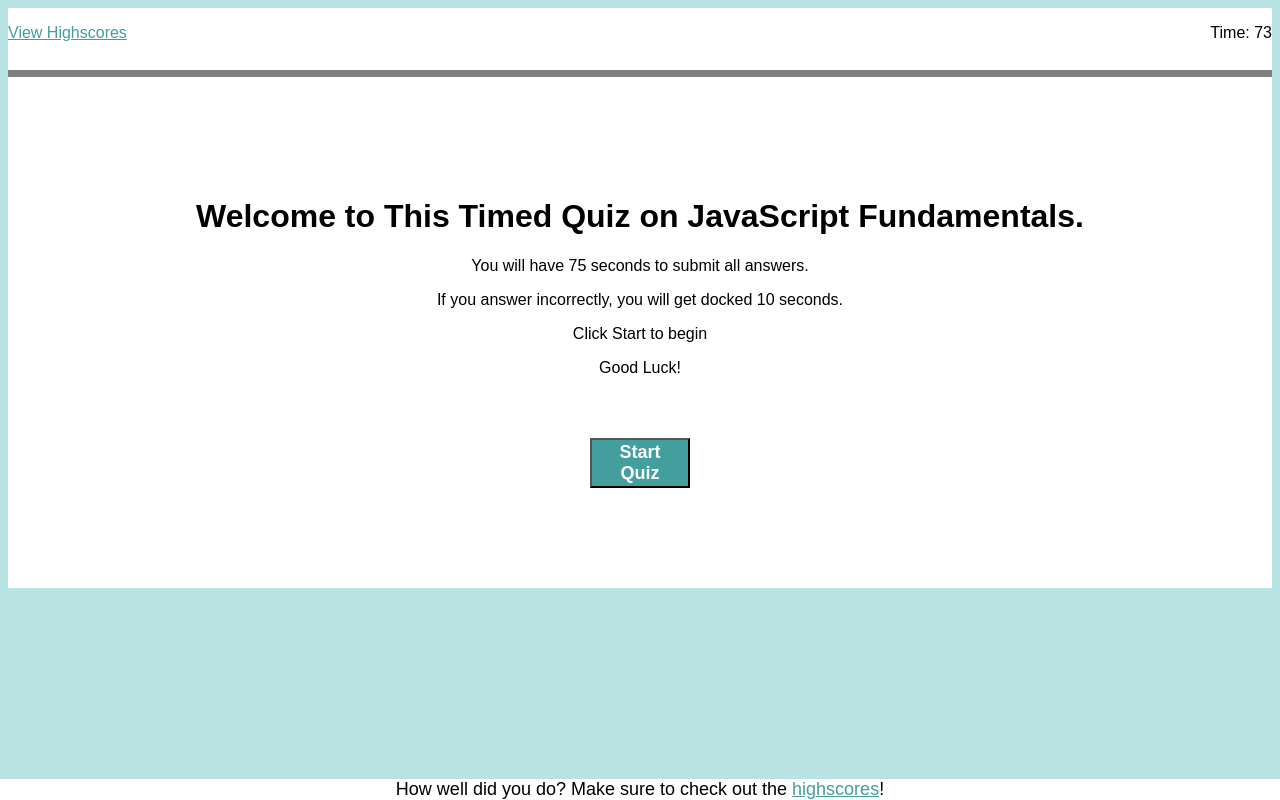
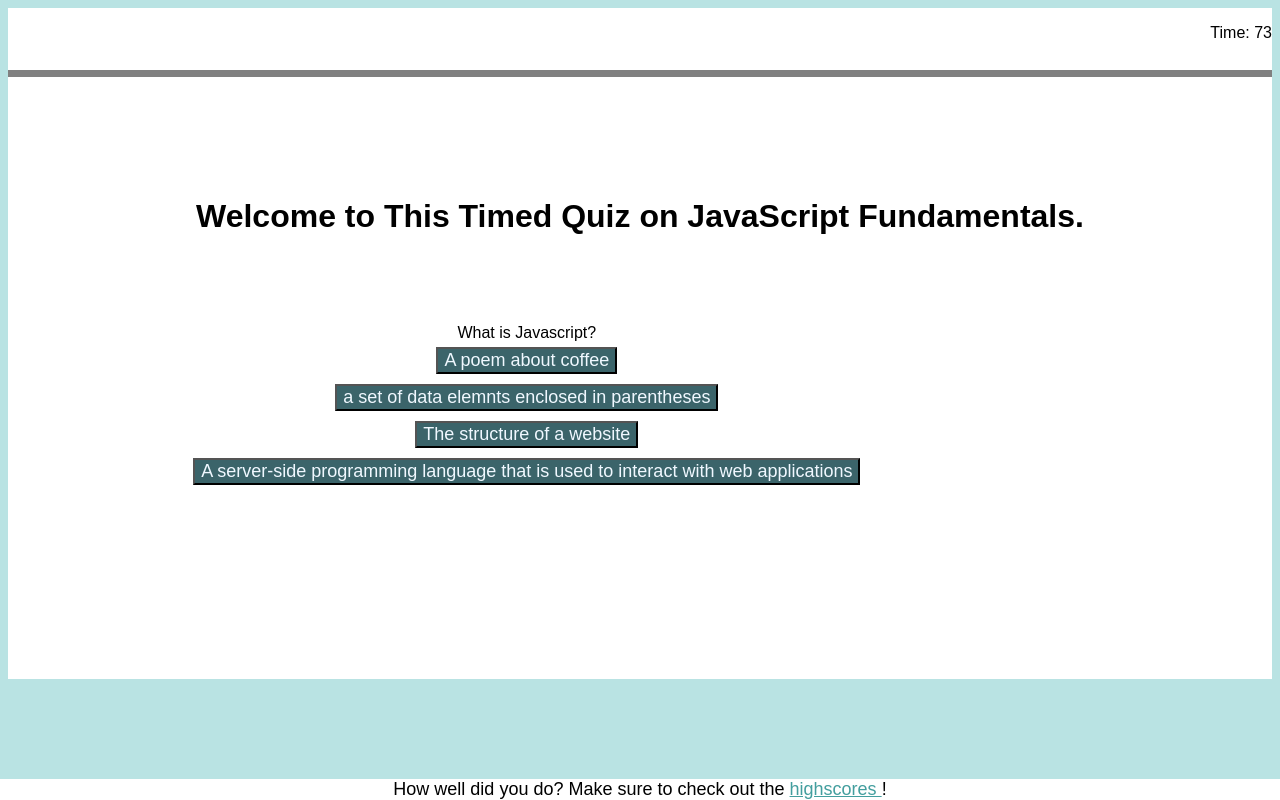
Before and after one commit to Jay-MM/javascript-timed-quiz, a plain HTML site: page index.html in a window 1280 px wide. Both pictures are taken after a click on the button "Start Quiz". Drawn offline with Linux system fonts and the light colour scheme.

Commit message:
added question functions and styled the  container containing thr questions

```diff
--- a/index.html
+++ b/index.html
@@ -14,7 +14,7 @@
     <nav>
         <ul>
             <div class="mynav">
-                <li><a id="highscores" href="highscores.html">View Highscores</a></li>
+                <li id="highscores"><a id="highscore" href="#"> Highscores</a></li>
             </div>
                 <li id="timer">Time: 0</li>
         </ul>
@@ -23,24 +23,27 @@
 </header>
 <main >
     <div id="mainContent">
-        <h1>Welcome to This Timed Quiz on JavaScript Fundamentals.
+        <h1 id ="h1">Welcome to This Timed Quiz on JavaScript Fundamentals.
         </h1>
-            <p>You will have 75 seconds to submit all answers.
-            </p>
-            <p>If you answer incorrectly, you will get docked 10 seconds.
-            </p>
-            <p>Click Start to begin
-            </p>
-            <p>Good Luck!
+            <p id ="p">You will have 75 seconds to submit all answers.
+            <br>
+                If you answer incorrectly, you will get docked 10 seconds.
+            <br>
+                Click Start to begin
+            <br>
+                Good Luck!
             </p>
     </div>
-    <div>
+    <div id = button>
         <button id="startBtn">Start Quiz</button>
     </div>
 
 
 </main>
-    <footer>How well did you do? Make sure to check out the <a id="highscores" href="highscores.html">highscores</a>!</footer>
+    <footer>How well did you do? Make sure to check out the
+        <a id="highscores" href="#">highscores
+        </a>!
+    </footer>
 <script src="./script.js"></script>
 
 </html>
--- a/script.js
+++ b/script.js
@@ -1,28 +1,114 @@
 // Acceptance Criteria
-//     GIVEN I am taking a code quiz
-//     WHEN I click the start button
-//     THEN a timer starts and I am presented with a question
-//     WHEN I answer a question
-//     THEN I am presented with another question
-//     WHEN I answer a question incorrectly
-//     THEN time is subtracted from the clock
 //     WHEN all questions are answered or the timer reaches 0
 //     THEN the game is over
 //     WHEN the game is over
 //     THEN I can save my initials and score
 
+var myNav = document.querySelector('mynav')
 var timerEl = document.getElementById('timer');
+var main = document.getElementById('mainContent')
+var h1 = document.getElementById('h1')
+var p = document.getElementById('p')
+var button = document.getElementById('button')
 var startBtn = document.getElementById('startBtn')
+var newDiv = document.createElement('div')
+var questionList = document.createElement('ol');
+var answerBtn = document.getElementById('answerBtn')
+var contentContainer = document.getElementById('content-container')
+var countdownTimer;
+var highScore = document.getElementById('highscore')
+var highScores = document.getElementById('highscores')
+
+var questionArray = 0;
 
 var timeLeft = 75;
 
-startBtn.addEventListener("click", function(timer) {
-var CountdownTimer = setInterval(function() {
+var newScore = 0
+var questions = [
+    {
+        question: "What is Javascript?",
+        choices: ["A poem about coffee", "a set of data elemnts enclosed in parentheses", "The structure of a website", "A server-side programming language that is used to interact with web applications"],
+        answer: "A server-side programming language that is used to interact with web applications"
+    },
+    {
+        question: "What is a JavaScript Data type?",
+        choices: ["Number", "Boolean", "Object", "String", "Unindentified", "all of the above"],
+        answer: "all of the above"
+    },
+    {
+        question:" What is 'this' keyword in JavaScript?",
+        choices:["The object from where it was called", "The window", "The browser", "the machine the user is using", "The console"],
+        answer:"The object from where it was called",
+    },
+    {
+        question:"What is === operator?",
+        choices:["Equals to", "Really, really equals", "A strict equality operator", "A long equals sign"],
+        answer:"A strict equality operator",
+    },
+    {
+        question:" What are all the types of Pop up boxes available in JavaScript?",
+        choices:["Alert", "Confirm", "Prompt", "All of the above", "None of the above"],
+        answer:"All of the above",
+    },
+    {
+        question:"in what ways can a JavaScript code be involved in an HTML file?",
+        choices:["Inline", "Internal", "External", "All of the above", "None of the above"],
+        answer:"All of the above",
+    }
+];
+
+    function checkAnswer() {
+        if (this.value === questions[questionArray].answer) {
+            console.log("That's right!")
+        } else {
+            console.log("Oops! That is incorrect!  10 seconds have been docked!")
+            timeLeft -= 10;
+            timerEl.textContent = timeLeft;
+        }
+
+
+        questionArray++;
+
+        if (questionArray === questions.length) {
+            newScore = timeLeft;
+        } else {
+            renderQuestions();
+        }
+    }
+
+    function renderQuestions() {
+        var newQuestion = questions[questionArray];
+        questionList.textContent = newQuestion.question;
+        newQuestion.choices.forEach(element => {
+        var li = document.createElement('button');
+        li.textContent = element;
+        li.setAttribute("value", element);
+        li.onclick = checkAnswer;
+        questionList.appendChild(li);
+        li.setAttribute("class", "answerBtn")
+    });
+}
+
+
+startBtn.addEventListener("click", function() {
+
+    main.removeChild(p)
+    button.removeChild(startBtn)
+    highScores.removeChild(highScore)
+
+    renderQuestions()
+    console.log(renderQuestions.textContent)
+
+    main.appendChild(newDiv)
+    newDiv.appendChild(questionList)
+    questionList.setAttribute("class", "content-container")
+
+    countdownTimer = setInterval(function() {
     timeLeft--;
     timerEl.textContent = "Time: " + timeLeft;
 
-    if (timeLeft === 0) {
-        clearInterval(CountdownTimer);
+    if (timeLeft <= 0) {
+        clearInterval(countdownTimer);
         // game over function
     };
 }, 1000);
--- a/style.css
+++ b/style.css
@@ -76,3 +76,21 @@ footer {
   width: 100%;
   background-color: white;
 }
+
+.content-container {
+    max-width: 50%;
+    margin: 10%;
+    display: flex;
+    flex-direction: column;
+    align-items: center;
+
+}
+
+.answerBtn {
+    width: max-content;
+    size: 20px;
+    font-size: large;
+    margin: 5px;
+    background-color: rgb(59, 100, 106);
+    color: aliceblue;
+}
```
